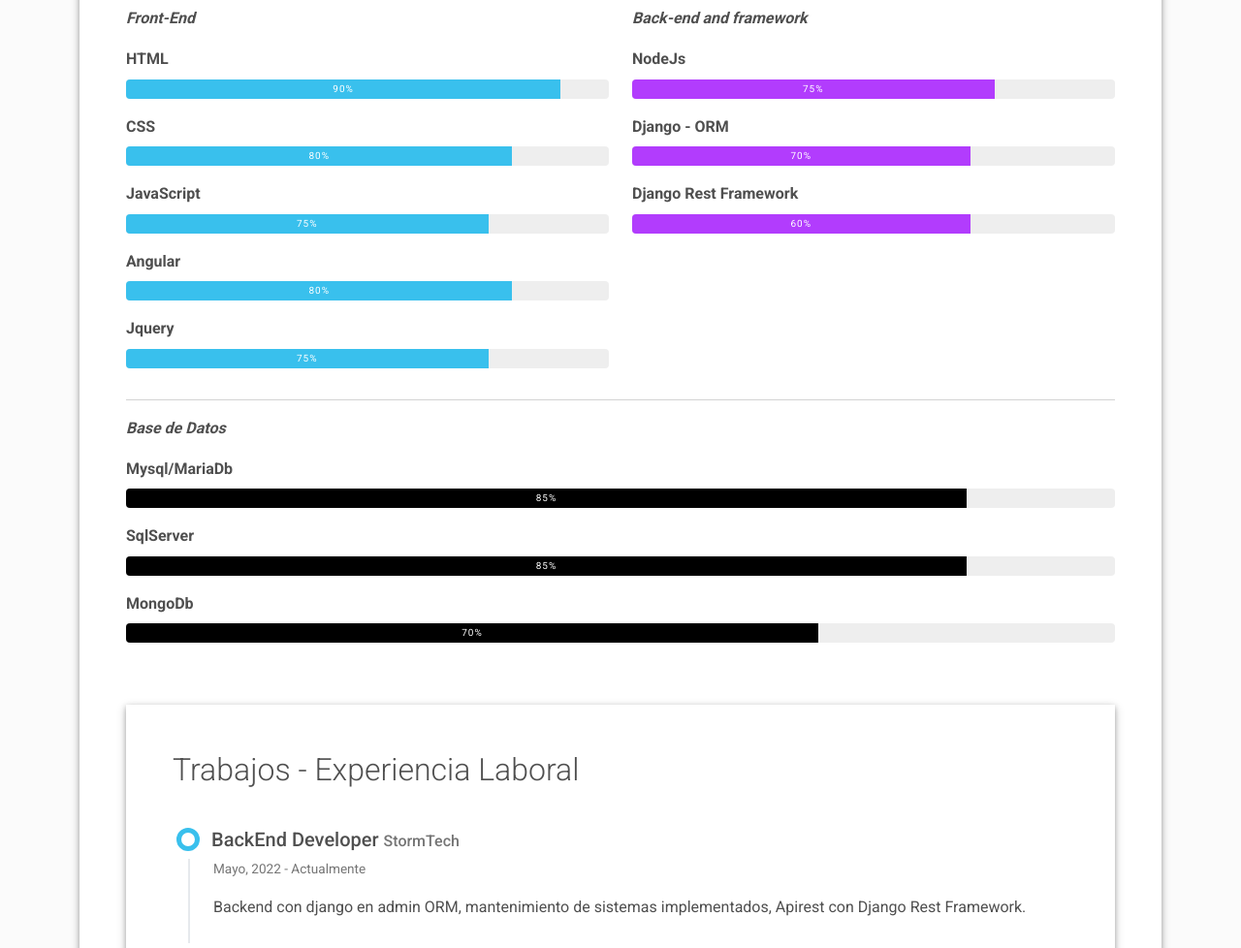
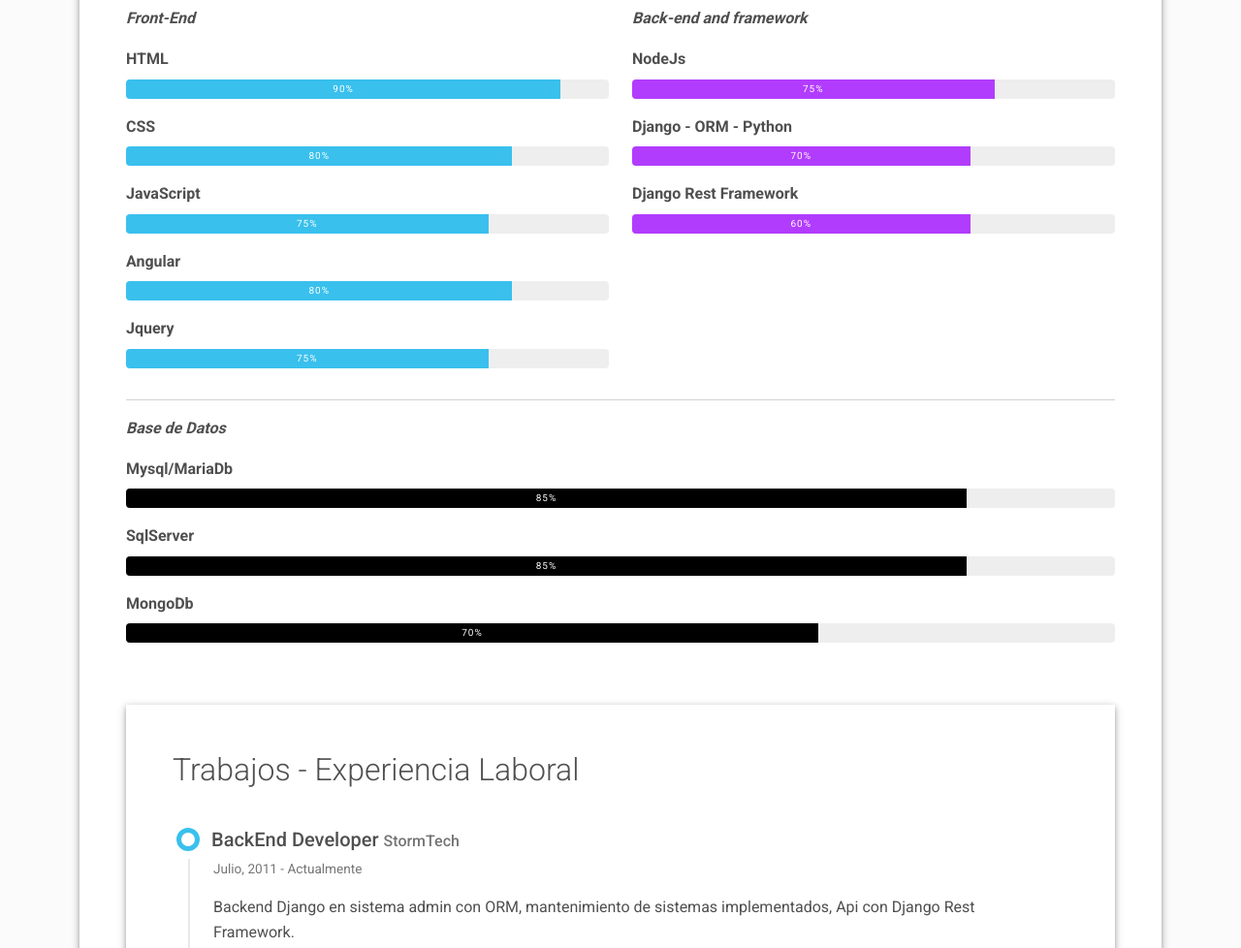
Before and after one commit to federicomtaborda/cv, a plain HTML site: page index.html in a window 1280 px wide. Shown: the part 1140-2118 px from the top of the page at 97% size. Drawn offline with Linux system fonts and the light colour scheme.

Commit message:
cange experiencia

```diff
--- a/index.html
+++ b/index.html
@@ -169,7 +169,7 @@
               <div class="progress-bar bg-secondary" role="progressbar" data-aos="zoom-in-right" data-aos-delay="400" data-aos-anchor=".skills-section" style="width: 75%" aria-valuenow="75" aria-valuemin="0" aria-valuemax="100">75%</div>
             </div>
           </div>
-          <div class="mb-3"><span class="fw-bolder">Django - ORM</span>
+          <div class="mb-3"><span class="fw-bolder">Django - ORM - Python</span>
             <div class="progress my-2 rounded" style="height: 20px">
               <div class="progress-bar bg-secondary" role="progressbar" data-aos="zoom-in-right" data-aos-delay="500" data-aos-anchor=".skills-section" style="width: 70%" aria-valuenow="70" aria-valuemin="0" aria-valuemax="100">70%</div>
             </div>
@@ -208,16 +208,19 @@
     <div class="work-experience-section">
       <h2 class="h2 fw-light mb-4">Trabajos - Experiencia Laboral</h2>
       <div class="timeline">
+
         <div class="timeline-card timeline-card-info" data-aos="fade-in" data-aos-delay="0">
           <div class="timeline-head px-4 pt-3">
             <div class="h5">BackEnd Developer <span class="text-muted h6">StormTech</span></div>
           </div>
           <div class="timeline-body px-4 pb-4">
-            <div class="text-muted text-small mb-3">Mayo, 2022 - Actualmente</div>
-            <div>Backend con django en admin ORM, mantenimiento de sistemas implementados, Apirest con
+            <div class="text-muted text-small mb-3">Julio, 2011 - Actualmente</div>
+            <div>Backend Django en sistema admin con ORM, mantenimiento de sistemas implementados, Api con
               Django Rest Framework.
             </div>
+          </div>
         </div>
+
         <div class="timeline-card timeline-card-info" data-aos="fade-in" data-aos-delay="0">
           <div class="timeline-head px-4 pt-3">
             <div class="h5">Frontend - BackEnd Developer <span class="text-muted h6">INSSJP</span></div>
```
Also changed, not shown: 1 other file.
